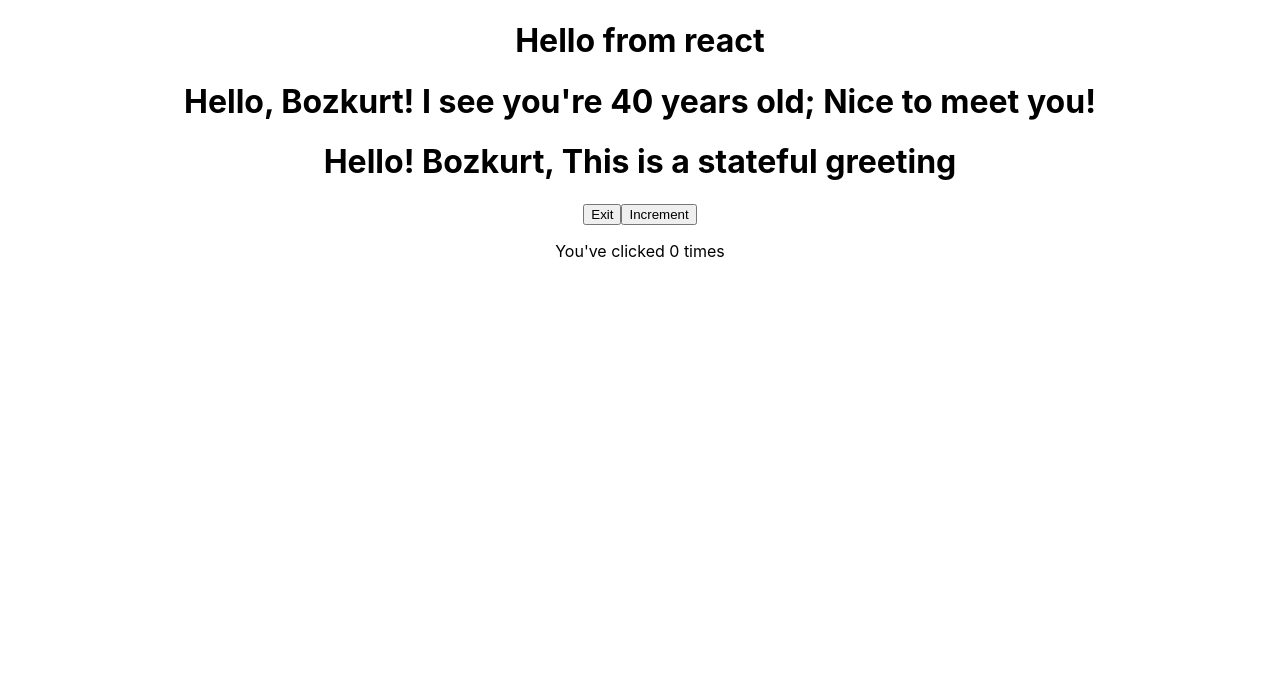
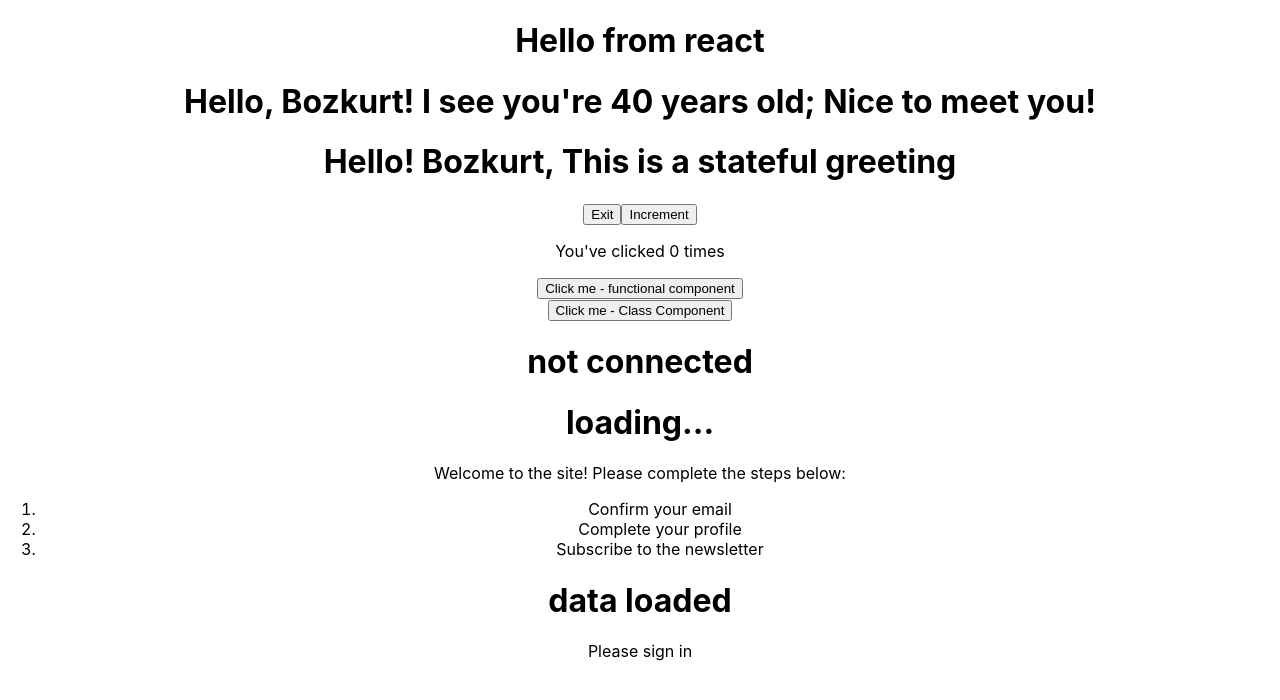
Before and after one commit to MustafaSahinci/learn-react, a React (Create React App) app in the folder my-app/: page / in a window 1280 px wide. Shown: the top 700 px of the page. Built offline with nearby package versions, Linux system fonts and the light colour scheme.

Commit message:
learning react

```diff
--- a/my-app/src/App.js
+++ b/my-app/src/App.js
@@ -1,8 +1,12 @@
-import logo from './logo.svg';
 import './App.css';
 import FunctionalGreeting from './components/FunctionalGreeting';
 import FunctionalGreetingWithProps from './components/FunctionalGreetingWithProps';
 import StatefulGreeting from './components/StatefulGreeting';
+import EventsFunctional from './components/EventsFunctional';
+import EventsClass from './components/EventsClass';
+import ConditionalRenderingFunctional from './components/ConditionalRenderingFunctional';
+import ConditionalRenderingClass from './components/ConditionalRenderingClass';
+import NestingComponents from './components/NestingComponents';
 
 function App() {
   return (
@@ -10,6 +14,11 @@
         <FunctionalGreeting />
         <FunctionalGreetingWithProps greeting="Nice to meet you" name="Bozkurt" age="40" />
         <StatefulGreeting name="Bozkurt" greeting="This is a stateful greeting" />
+        <EventsFunctional />
+        <EventsClass />
+        <ConditionalRenderingFunctional connected={false} />
+        <ConditionalRenderingClass />
+        <NestingComponents />
     </div>
   );
 }
--- /dev/null
+++ b/my-app/src/components/ConditionalRenderingClass.js
@@ -0,0 +1,33 @@
+import React, { Component } from 'react'
+
+export class ConditionalRenderingClass extends Component {
+    constructor(props) {
+      super(props)
+
+      this.state = {
+         isloaded : false,
+         isLoggedIn: true,
+      }
+    }
+  render() {
+    return (
+      <div>
+        <h1>{this.state.isloaded ? "data loaded" : "loading..."}</h1>
+        {this.state.isLoggedIn ? (
+          <div>
+            <p>Welcome to the site! Please complete the steps below:</p>
+            <ol>
+              <li>Confirm your email</li>
+              <li>Complete your profile</li>
+              <li>Subscribe to the newsletter</li>
+            </ol>
+          </div>
+        ) : (
+          <p>Please sign in</p>
+        )}
+      </div>
+    )
+  }
+}
+
+export default ConditionalRenderingClass
--- /dev/null
+++ b/my-app/src/components/ConditionalRenderingFunctional.js
@@ -0,0 +1,11 @@
+import React from 'react'
+
+function ConditionalRenderingFunctional(props) {
+  return (
+    <div>
+        <h1>{props.connected ? "connected" : "not connected"}</h1>
+    </div>
+  )
+}
+
+export default ConditionalRenderingFunctional
--- /dev/null
+++ b/my-app/src/components/EventsClass.js
@@ -0,0 +1,16 @@
+import React, { Component } from 'react'
+
+export class EventsClass extends Component {
+  clickHandler(){
+    console.log("clicked the class button")
+  }
+  render() {
+    return (
+      <div>
+        <button onClick={this.clickHandler}>Click me - Class Component</button>
+      </div>
+    )
+  }
+}
+
+export default EventsClass
--- /dev/null
+++ b/my-app/src/components/EventsFunctional.js
@@ -0,0 +1,14 @@
+import React from 'react'
+
+function EventsFunctional() {
+  function clickHandler(){
+    console.log("clicked the functional button")
+  }
+  return (
+    <div>
+      <button onClick={clickHandler}>Click me - functional component</button>
+    </div>
+  )
+}
+
+export default EventsFunctional
--- /dev/null
+++ b/my-app/src/components/NestingComponents.js
@@ -0,0 +1,24 @@
+import React, { Component } from 'react'
+import UserMessage from './UserMessage'
+import UserData from './UserData'
+
+export class NestingComponents extends Component {
+    constructor(props) {
+      super(props)
+
+      this.state = {
+         isloaded : true,
+         isLoggedIn: false,
+      }
+    }
+  render() {
+    return (
+      <div>
+        <UserData isloaded={this.state.isloaded} />
+        <UserMessage isLoggedIn={this.state.isLoggedIn} />
+      </div>
+    )
+  }
+}
+
+export default NestingComponents
--- /dev/null
+++ b/my-app/src/components/UserData.js
@@ -0,0 +1,11 @@
+import React from 'react'
+
+function UserData(props) {
+  return (
+    <div>
+        <h1>{props.isloaded ? "data loaded" : "loading..."}</h1>
+    </div>
+  )
+}
+
+export default UserData
--- /dev/null
+++ b/my-app/src/components/UserMessage.js
@@ -0,0 +1,22 @@
+import React from 'react'
+
+function UserMessage(props) {
+  return (
+    <div>
+         {props.isLoggedIn ? (
+          <div>
+            <p>Welcome to the site! Please complete the steps below:</p>
+            <ol>
+              <li>Confirm your email</li>
+              <li>Complete your profile</li>
+              <li>Subscribe to the newsletter</li>
+            </ol>
+          </div>
+        ) : (
+          <p>Please sign in</p>
+        )}
+    </div>
+  )
+}
+
+export default UserMessage
```
Also changed, not shown: my-app/src/components/EventBinding.js (added), 1 other file (tests, documents, lock files or other folders).
